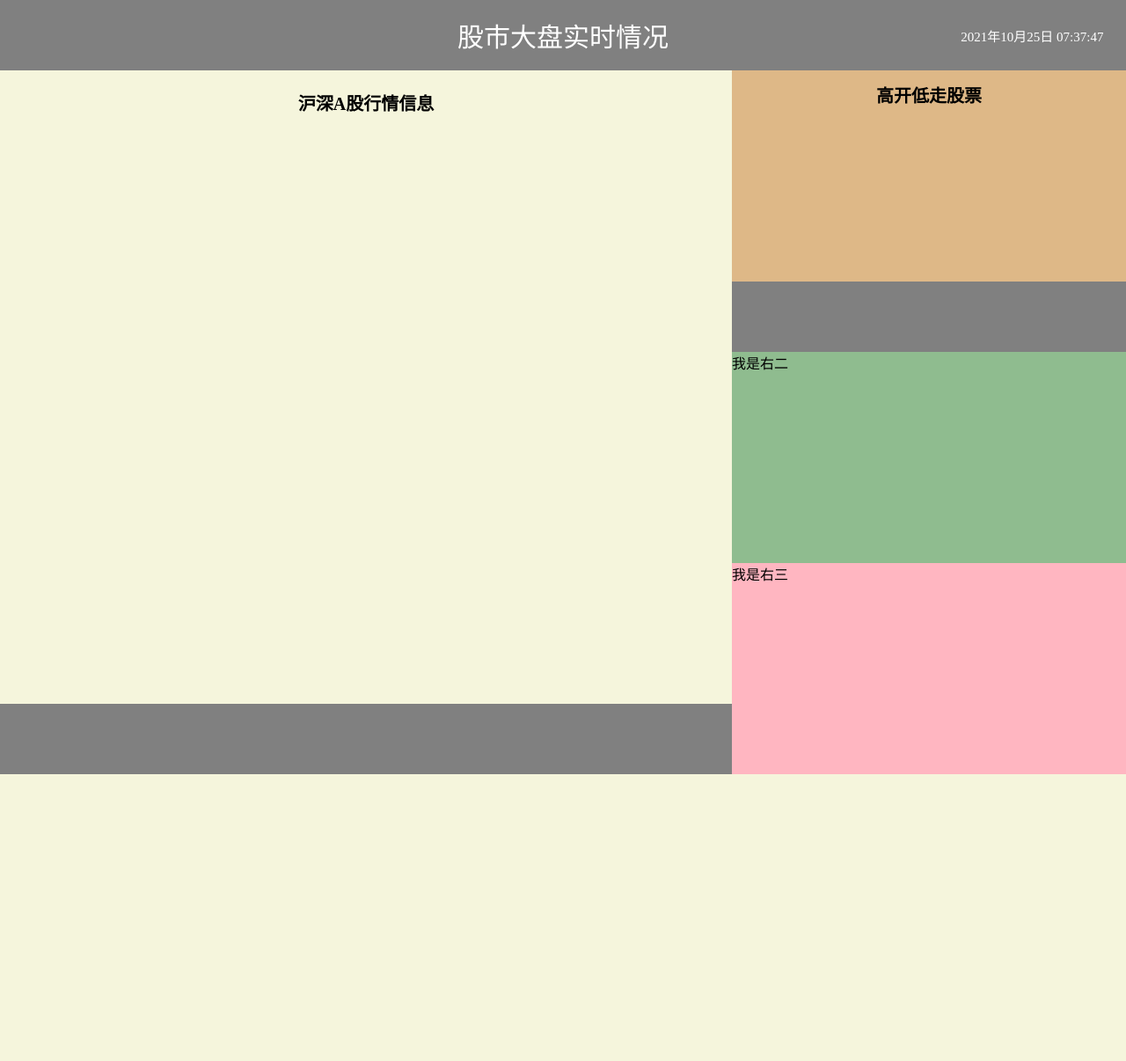
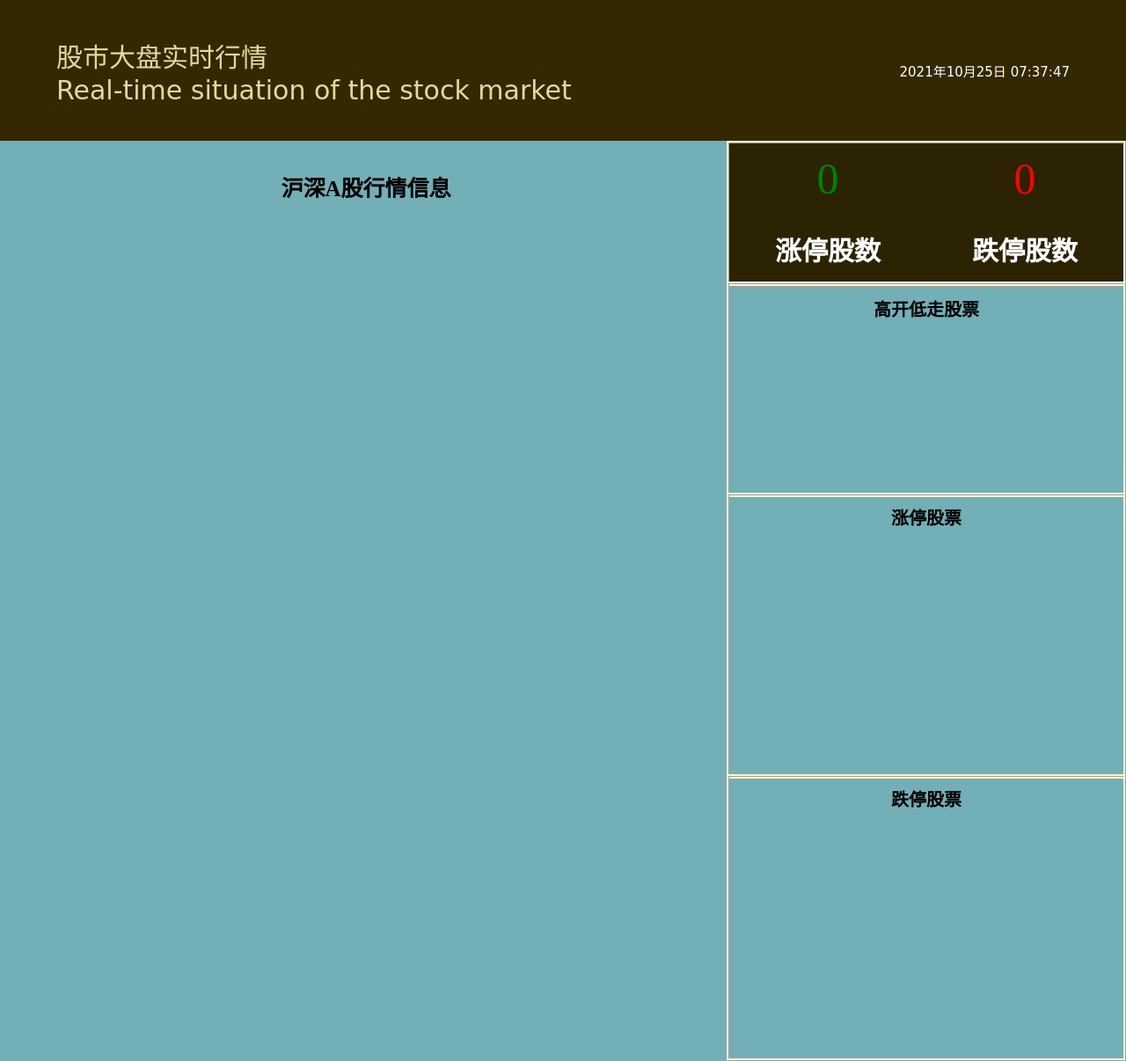
Before and after one commit to Shaky-00/Stock-market, a Flask app: template current/web/templates/stock_details.html in a window 1280 px wide. Shown: the whole page at 88% size. Before the commit the page ends 880 px from the top, so only its background shows below. Run offline with Flask 2, Linux system fonts and the light colour scheme; the template is opened without the code that fills it, so the values that code supplies are empty.

Commit message:
update web

```diff
--- a/current/web/app.py
+++ b/current/web/app.py
@@ -1,5 +1,5 @@
 from flask import Flask, render_template
-from get_stocks import get_stocks, get_higho_lowg
+from get_stocks import get_stocks, get_higho_lowg, get_rise_limit, get_drop_limit
 import pandas as pd
 import utils
 
@@ -13,14 +13,26 @@
 def get_time():
     return utils.get_time()
 
+@app.route('/rise')
+def get_rise():
+    return utils.get_rise()
+
+@app.route('/drop')
+def get_drop():
+    return utils.get_drop()
+
 @app.route('/display_stock_center')
 def get_stock_detail():
     data = get_stocks()
     highOpen_lowGo = get_higho_lowg()
+    rise_limit_stock = get_rise_limit()
+    drop_limit_stock = get_drop_limit()
 
     return render_template("stock_details.html",
-                           details=data.to_html(classes="table", table_id="stock"),
-                           higho_lowg=highOpen_lowGo.to_html(classes="table", table_id="h_l"))
+                           details=data.to_html(classes="table", table_id="table1"),
+                           higho_lowg=highOpen_lowGo.to_html(classes="table", table_id="table2"),
+                           rise_limit=rise_limit_stock.to_html(classes="table", table_id="table3"),
+                           drop_limit=drop_limit_stock.to_html(classes="table", table_id="table4"))
 
 if __name__ == '__main__':
     app.run()
--- a/current/web/get_stocks.py
+++ b/current/web/get_stocks.py
@@ -37,3 +37,37 @@
                             columns=['代码', '名称', '当前价格', '涨幅', '涨价', '总手', '换手', '市盈',
                                      '当日最高', '当日最低', '今日开盘', '昨日收盘', '总市值', '流通市值', '市净', '更新时间'])
     return df
+
+def get_rise_limit():
+    conn, cursor = get_conn()
+    sql = "select * from current_details        \
+            where code REGEXP '^30' and name not REGEXP '^C' and gains>19.9     \
+            or code REGEXP '^00' and gains>9.9  \
+            or code REGEXP '^60' and gains>9.9;"
+    cursor.execute(sql)
+    results = cursor.fetchall()
+    df = pd.DataFrame(results, columns=['代码', '名称', '当前价格', '涨幅', '涨价', '总手', '换手', '市盈',
+                                        '当日最高', '当日最低', '今日开盘', '昨日收盘', '总市值', '流通市值', '市净', '更新时间'])
+    if len(df) == 0:
+        df = pd.DataFrame([['-', '-', '-', '-', '-', '-', '-', '-', '-', '-', '-', '-', '-', '-', '-', '-']],
+                            columns=['代码', '名称', '当前价格', '涨幅', '涨价', '总手', '换手', '市盈',
+                                     '当日最高', '当日最低', '今日开盘', '昨日收盘', '总市值', '流通市值', '市净', '更新时间'])
+    close_conn(conn, cursor)
+    return df
+
+def get_drop_limit():
+    conn, cursor = get_conn()
+    sql = "select * from current_details        \
+            where code REGEXP '^30' and name not REGEXP '^C' and gains<-19.9     \
+            or code REGEXP '^00' and gains<-9.9  \
+            or code REGEXP '^60' and gains<-9.9;"
+    cursor.execute(sql)
+    results = cursor.fetchall()
+    df = pd.DataFrame(results, columns=['代码', '名称', '当前价格', '涨幅', '涨价', '总手', '换手', '市盈',
+                                        '当日最高', '当日最低', '今日开盘', '昨日收盘', '总市值', '流通市值', '市净', '更新时间'])
+    if len(df) == 0:
+        df = pd.DataFrame([['-', '-', '-', '-', '-', '-', '-', '-', '-', '-', '-', '-', '-', '-', '-', '-']],
+                            columns=['代码', '名称', '当前价格', '涨幅', '涨价', '总手', '换手', '市盈',
+                                     '当日最高', '当日最低', '今日开盘', '昨日收盘', '总市值', '流通市值', '市净', '更新时间'])
+    close_conn(conn, cursor)
+    return df
--- a/current/web/static/style.css
+++ b/current/web/static/style.css
@@ -1,25 +1,37 @@
 body{
     margin: 0;
-    background-color: grey;
+    background-color: #73AFB6;
 }
 #title{
     position: absolute;
-    height: 10%;
-    width: 40%;
+    height: 20%;
+    width: 100%;
     top: 0;
-    left: 30%;
-    font-size: 30px;
-    color: white;
+    left: 0;
+    font-family: "Comic Sans MS";
     display: flex;
     align-items: center;
-    justify-content: center;
+    justify-content: flex-start;
+    background-color: #342800;
+}
+
+#title_txt{
+    position: absolute;
+    height: 100%;
+    top: 0;
+    left: 5%;
+    font-size: 30px;
+    font-family: "Comic Sans MS";
+    color: #E2DA99;
+    display: flex;
+    align-items: center;
 }
 
 #time {
 	position: absolute;
-	height: 10%;
+	height: 100%;
 	top: 0;
-	right: 2%;
+	right: 5%;
     font-size: 15px;
 	color: white;
     display: flex;
@@ -29,42 +41,122 @@
 
 #left{
     position: absolute;
-    height: 90%;
+    height: 130%;
     width: 65%;
-    top:10%;
+    top:20%;
     left: 0;
     max-width: 65%;
-    background-color: beige;
+    /*background-color: beige;*/
+}
+
+#right0{
+    position: absolute;
+    height: 20%;
+    width: 35%;
+    top:20%;
+    right: 0;
+    max-width: 35%;
+    border-color: beige;
+    border-style: ridge;
+    background-color: #2B2301;
+}
+
+#l1{
+    position: absolute;
+    height: 50%;
+    width: 50%;
+    top:0;
+    left: 0;
+    max-width: 50%;
+    font-size: 50px;
+    color: green;
+    display: flex;
+    align-items: center;
+    justify-content: center;
+    /*background-color: black;*/
+}
+
+#l2{
+    position: absolute;
+    height: 50%;
+    width: 50%;
+    top:50%;
+    left: 0;
+    max-width: 50%;
+    font-size: 30px;
+    font-weight: bold;
+    color: white;
+    display: flex;
+    align-items: center;
+    justify-content: center;
+    /*background-color: green;*/
+}
+
+#r1{
+    position: absolute;
+    height: 50%;
+    width: 50%;
+    top: 0;
+    right: 0;
+    max-width: 50%;
+    font-size: 50px;
+    color: red;
+    display: flex;
+    align-items: center;
+    justify-content: center;
+    /*background-color: black;*/
+}
+
+#r2{
+    position: absolute;
+    height: 50%;
+    width: 50%;
+    top: 50%;
+    right: 0;
+    max-width: 50%;
+    font-size: 30px;
+    font-weight: bold;
+    color: white;
+    display: flex;
+    align-items: center;
+    justify-content: center;
+    /*background-color: azure;*/
 }
 
 #right1{
     position: absolute;
     height: 30%;
     width: 35%;
-    top:10%;
+    top:40%;
     right: 0;
     max-width: 35%;
-    background-color: burlywood;
+    border-color: beige;
+    border-style: ridge;
+    /*background-color: #009999;*/
 }
 
 #right2{
     position: absolute;
-    height: 30%;
+    height: 40%;
     width: 35%;
-    top: 50%;
+    top: 70%;
     right: 0;
     max-width: 35%;
-    background-color: darkseagreen;
+    border-color: beige;
+    border-style: ridge;
+    /*background-color: #66CCCC;*/
 }
 
 #right3{
     position: absolute;
-    height: 30%;
+    height: 40%;
     width: 35%;
-    top: 80%;
+    top: 110%;
     right: 0;
     max-width: 35%;
-    background-color: lightpink;
+    border-color: beige;
+    border-style: ridge;
+    /*background-color: #CCFFFF;*/
 }
 
 #total_title{
@@ -73,7 +165,7 @@
     width: 100%;
 	top: 0;
 	left: 0;
-    font-size: 20px;
+    font-size: 25px;
     font-weight: bold;
 	color: black;
     display: flex;
@@ -96,13 +188,27 @@
     justify-content: center;
 }
 
+#limit_title{
+    position: absolute;
+	height: 15%;
+    width: 100%;
+	top: 0;
+	right: 0;
+    font-size: 20px;
+    font-weight: bold;
+	color: black;
+    display: flex;
+    align-items: center;
+    justify-content: center;
+}
+
 #total{
     position: absolute;
 	height: 90%;
-    width: 100%;
+    width: 95%;
     max-width: 100%;
 	top: 10%;
-	left: 0;
+	left: 2.5%;
     font-size: 5px;
 	color: white;
     display: flow;
@@ -115,15 +221,29 @@
 #high_low{
     position: absolute;
 	height: 77.5%;
-    width: 100%;
+    width: 95%;
 	top: 22.5%;
-	right: 0;
+	right: 2.5%;
     font-size: 15px;
 	color: white;
-    display: flex;
+    display: flow;
     align-items: center;
     justify-content: center;
 }
+
+#limit{
+    position: absolute;
+	height: 85%;
+    width: 95%;
+    /*max-width: 100%;*/
+	top: 15%;
+	left: 2.5%;
+    font-size: 5px;
+	color: white;
+    display: flow;
+    align-items: center;
+}
+
 
 .table{
     overflow-x: scroll;
@@ -139,6 +259,17 @@
     text-align: center;
     color: white;
 }
+
+.rise_limit td, th{
+    text-align: center;
+    color: white;
+}
+
+.drop_limit td, th{
+    text-align: center;
+    color: white;
+}
+
 td{
     color:black;
     font-size: 5px;
@@ -154,9 +285,3 @@
     top: 0;
     text-align: center;
 }
-
-img{
-    border: 1px solid #ddd;
-    border-radius: 4px;
-    padding: 5px;
-}
--- a/current/web/templates/stock_details.html
+++ b/current/web/templates/stock_details.html
@@ -8,8 +8,20 @@
     <link rel="stylesheet" type="text/css" href="{{ url_for('static',filename='style.css') }}">
 </head>
 <body>
-    <div id="title">股市大盘实时情况</div>
-    <div id="time"></div>
+    <div id="title">
+        <div id="title_txt">
+            股市大盘实时行情<br>
+            Real-time situation of the stock market
+        </div>
+        <div id="time"></div>
+    </div>
+
+    <div id="right0">
+        <div id="l1" class="digit"></div>
+        <div id="r1" class="digit"></div>
+        <div id="l2" class="txt">涨停股数</div>
+        <div id="r2" class="txt">跌停股数</div>
+    </div>
 
     <div id="right1">
         <div id="hl_title">高开低走股票</div>
@@ -19,11 +31,17 @@
     </div>
 
     <div id="right2">
-        我是右二
+        <div id="limit_title">涨停股票</div>
+        <div id="limit" class="table">
+            {{ rise_limit|safe }}
+        </div>
     </div>
 
     <div id="right3">
-        我是右三
+        <div id="limit_title">跌停股票</div>
+        <div id="limit" class="table">
+            {{ drop_limit|safe }}
+        </div>
     </div>
 
     <div id="left">
@@ -47,6 +65,34 @@
     }
     setInterval(gettime, 1000)
 </script>
+<script>
+    function getrise(){
+        $.ajax({
+            url:"/rise",
+            timeout: 10000,
+            success:function (data){
+                $("#l1").html(data)
+            },
+            error: function(xhr, type, errorTrown) {
+            }
+        })
+    }
+    setInterval(getrise, 1000)
+</script>
+<script>
+    function getdrop(){
+        $.ajax({
+            url:"/drop",
+            timeout: 10000,
+            success:function (data){
+                $("#r1").html(data)
+            },
+            error: function(xhr, type, errorTrown) {
+            }
+        })
+    }
+    setInterval(getdrop, 1000)
+</script>
 </body>
 
 </html>
--- a/current/web/utils.py
+++ b/current/web/utils.py
@@ -1,7 +1,30 @@
 import time
+from get_stocks import get_conn, close_conn
 def get_time():
     time_str = time.strftime("%Y{}%m{}%d{} %X")
     return time_str.format("年","月","日")
 
+def get_rise():
+    conn, cursor = get_conn()
+    sql = "select * from current_details        \
+                where code REGEXP '^30' and name not REGEXP '^C' and gains>19.9     \
+                or code REGEXP '^00' and gains>9.9  \
+                or code REGEXP '^60' and gains>9.9;"
+    num = cursor.execute(sql)
+
+    close_conn(conn, cursor)
+    return str(num)
+
+def get_drop():
+    conn, cursor = get_conn()
+    sql = "select * from current_details        \
+                where code REGEXP '^30' and name not REGEXP '^C' and gains<-19.9     \
+                or code REGEXP '^00' and gains<-9.9  \
+                or code REGEXP '^60' and gains<-9.9;"
+    num = cursor.execute(sql)
+
+    close_conn(conn, cursor)
+    return str(num)
+
 if __name__ == "__main__":
-    print(get_time())
+    print(get_rise())
```
